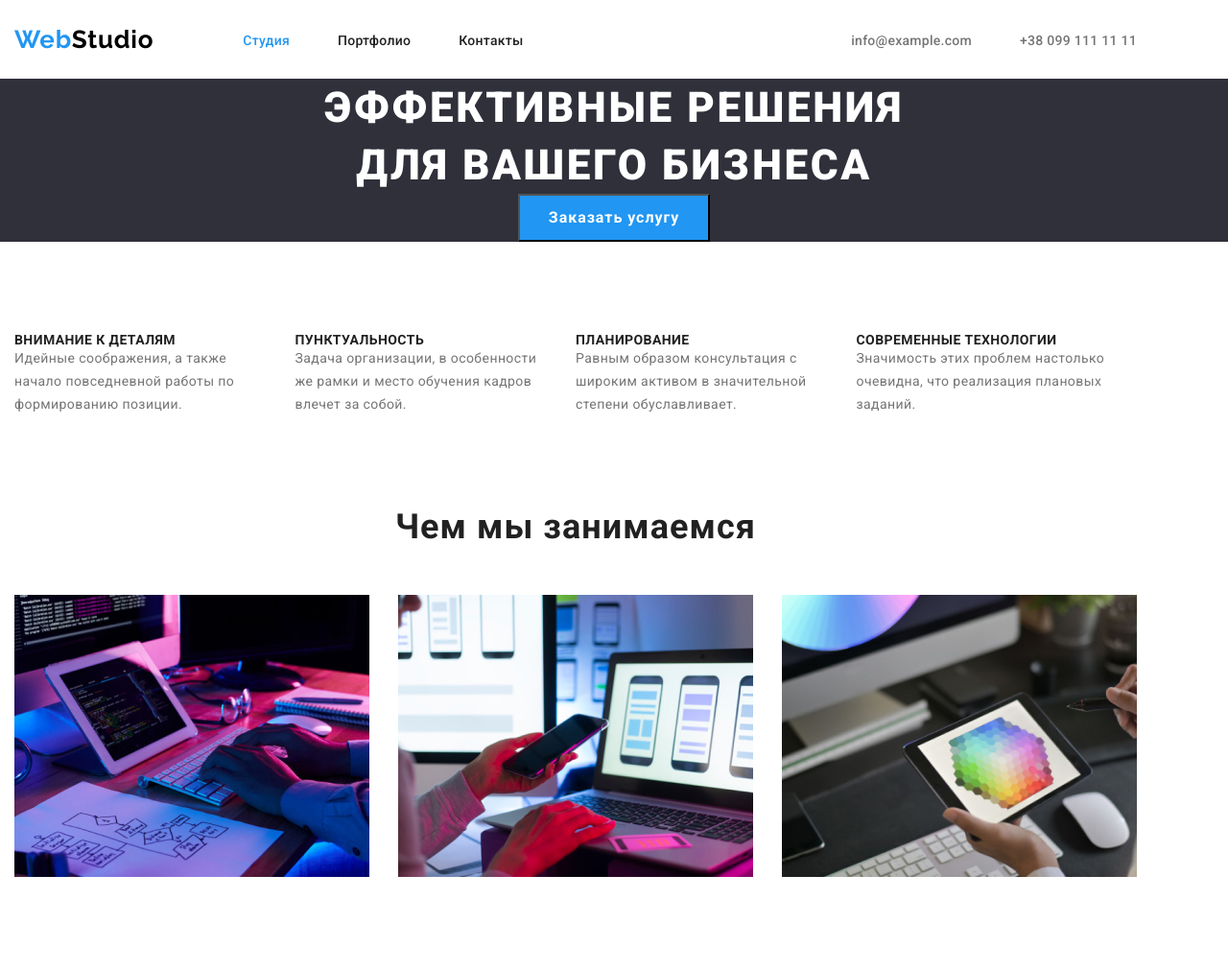
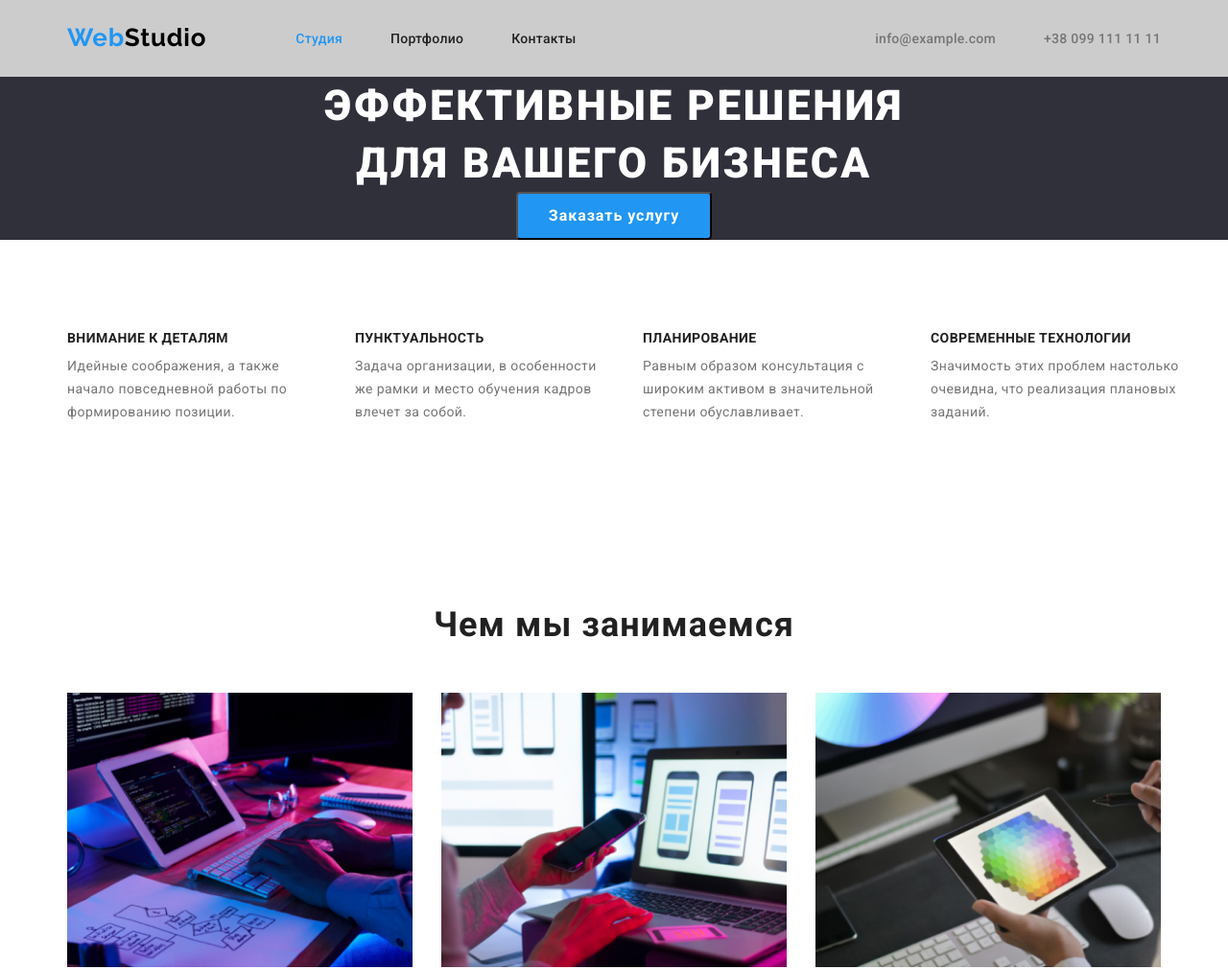
Before and after one commit to Arthur-Arska/goit-markup-hw-03, a plain HTML site: page index.html in a window 1280 px wide. Shown: the top 1011 px of the page at 96% size. Drawn offline with nearby package versions, Linux system fonts and the light colour scheme.

Commit message:
распределение контента на странице

```diff
--- a/css/styles.css
+++ b/css/styles.css
@@ -9,6 +9,14 @@ h4,
 h5,
 h6 {
   margin: 0;
+}
+
+.list {
+  list-style: none;
+}
+
+.link {
+  text-decoration: none;
 }
 
 ul,
@@ -35,11 +43,30 @@ ul {
   list-style-type: none;
 }
 
+.section {
+  padding-top: 94px;
+  padding-bottom: 94px;
+}
+
 /* ========== HEADER ==========*/
 
 .header {
   display: flex;
   align-items: center;
+  padding-top: 24px;
+  padding-bottom: 25px;
+  background: #ccc;
+}
+
+.navigation {
+  display: flex;
+  align-items: center;
+}
+
+.nav-menu {
+  display: flex;
+  /*padding-top: 32px;
+  padding-bottom: 32px;*/
 }
 
 .logo-studio-black {
@@ -56,27 +83,21 @@ ul {
   text-decoration: none;
 }
 
-.header-container {
+.container {
   display: flex;
   align-items: center;
-  width: 1200px;
+  width: 1170px;
+  margin: 0 auto;
+  padding-right: 15px;
   padding-left: 15px;
-  padding-right: 15px;
-}
-
-.navigation {
-  display: flex;
-  align-items: center;
-}
-
-.nav-menu {
-  display: flex;
-  padding-top: 32px;
-  padding-bottom: 32px;
 }
 
 .nav-menu-list:not(:last-child) {
   margin-right: 50px;
+}
+
+.header .address {
+  margin-left: auto;
 }
 
 .header .logo {
@@ -108,18 +129,6 @@ ul {
   color: #2196f3;
 }
 
-.container {
-  padding-left: 15px;
-  padding-right: 15px;
-  margin: 0 auto;
-}
-
-.header .address {
-  margin-left: auto;
-  padding-bottom: 32px;
-  padding-top: 32px;
-}
-
 .address-list {
   display: flex;
   font-style: normal;
@@ -142,7 +151,6 @@ ul {
 .hero-baner {
   background: #2f303a;
   text-align: center;
-  /* min-height: 600px;*/
   justify-content: center;
   align-items: center;
 }
@@ -171,23 +179,17 @@ ul {
   font-family: "Roboto", sans-serif;
   font-weight: 700;
   font-size: 16px;
-  line-height: 1.875;
   letter-spacing: 0.06em;
   background: #2196f3;
   color: #ffffff;
-  width: 200px;
+  min-width: 200px;
   height: 50px;
-  left: 700px;
-  top: 430px;
+  padding: 10px 32px;
+  border-radius: 4px;
+  cursor: pointer;
 }
 
 /* ========== FEATURES ==========*/
-
-.features {
-  width: 1200px;
-  padding-right: 15px;
-  padding-left: 15px;
-}
 
 .feauture-title {
   font-family: "Roboto", sans-serif;
@@ -197,6 +199,7 @@ ul {
   letter-spacing: 0.03em;
   text-transform: uppercase;
   color: #212121;
+  margin-bottom: 10px;
 }
 
 .feauture-description {
@@ -219,16 +222,11 @@ ul {
 }
 
 .feature-list-item {
-  padding-top: 94px;
   width: 270px;
-  left: 215px;
-  top: 800px;
 }
 /* ========== ABOUT PIC ==========*/
 
 .gallery-container {
-  padding-bottom: 94px;
-  width: 1200px;
   padding-right: 15px;
   padding-left: 15px;
 }
@@ -240,15 +238,13 @@ ul {
   font-size: 36px;
   line-height: 1.167;
   letter-spacing: 0.03em;
-  padding-top: 94px;
-  padding-bottom: 50px;
+  margin-bottom: 50px;
 
   color: #212121;
 }
 
 .gallery-list {
   display: flex;
-  justify-content: space-between;
 }
 
 .gallery-list-item:not(:last-child) {
@@ -257,7 +253,6 @@ ul {
 /* ========== OUR TEAM ==========*/
 
 .team {
-  width: 1200px;
   padding-left: 15px;
   padding-right: 15px;
 }
@@ -349,7 +344,6 @@ ul {
 
 .address {
   font-style: normal;
-  padding-top: 20px;
 }
 
 .footer-mail,
--- a/index.html
+++ b/index.html
@@ -16,7 +16,7 @@
 <body>
     <!-- Верхняя линия -->
     <header class="header">
-        <div class="header-container">
+        <div class="container">
             <nav class="navigation">
                 <a class="logo" href="index.html"><p>Web<span class="logo-studio-black">Studio</span></p></a>
 
@@ -52,11 +52,11 @@
                     <button class="main-button" type="button">Заказать услугу</button>
                 </div>
             </section>
-        </div>
         <!-- Features -->
         <section class="studio-features">
-            <h2 hidden>особенности студии</h2>
-            <div class="features">
+            <h2 hidden>Особенности студии</h2>
+            <div class="container">
+                <div class="features section">
                     <ul class="feature-list list">
                         <li class="feature-list-item">
                             <h3 class="feauture-title">Внимание к деталям</h3>
@@ -76,10 +76,12 @@
                         </li>
                     </ul>
                 </div>
+            </div>
         </section>
         <!-- About pic -->
-        <section class="gallery-container">
+        <section class="gallery-container section">
             <h2 class="gallery-title">Чем мы занимаемся</h2>
+            <div class="container">
                 <div class="gallery">
                     <ul class="gallery-list list">
                     <li class="gallery-list-item">
@@ -94,6 +96,7 @@
                             height="294">
                     </li>
                     </ul>
+                </div>
             </div>
         </section>
         <!-- Our team -->
```
Lines whose indentation alone changed are shown as unchanged.
